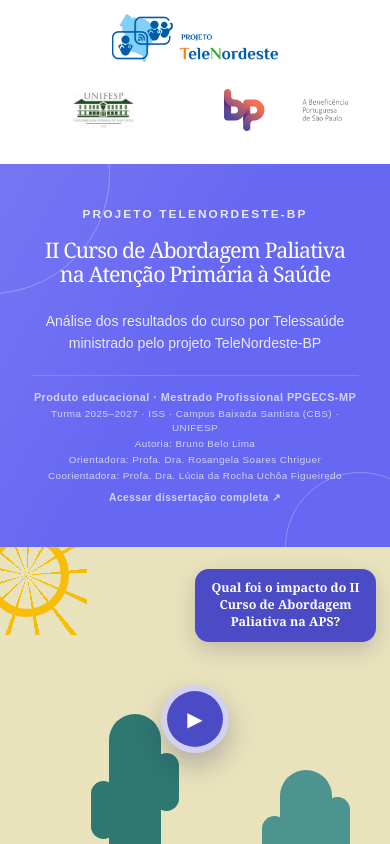
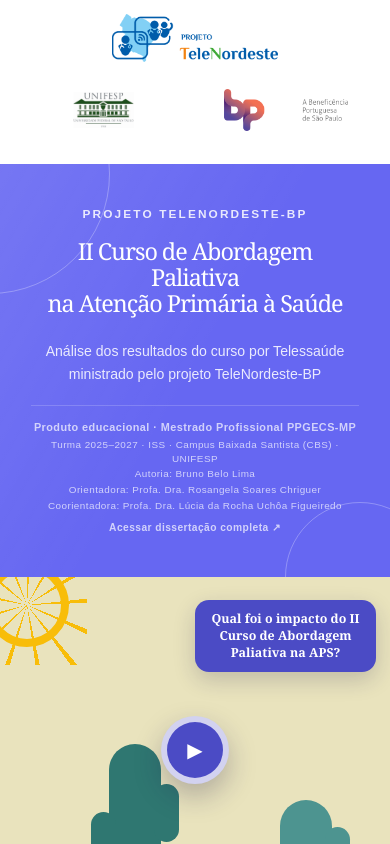
Before and after one commit to brunobelolima/infografico-paliativos-aps, a Next.js app: page / in a window 390 px wide. Shown: the top 844 px of the page. Built offline with nearby package versions, Linux system fonts and the light colour scheme.

Commit message:
Amplia ainda mais o título no mobile

```diff
--- a/app/globals.css
+++ b/app/globals.css
@@ -793,7 +793,7 @@
 
 @media (max-width: 650px) {
   .hero h1 {
-    font-size: clamp(1rem, 5.5vw, 1.7rem);
+    font-size: clamp(1.05rem, 6vw, 1.85rem);
     line-height: 1.12;
     letter-spacing: -0.045em;
   }
```
